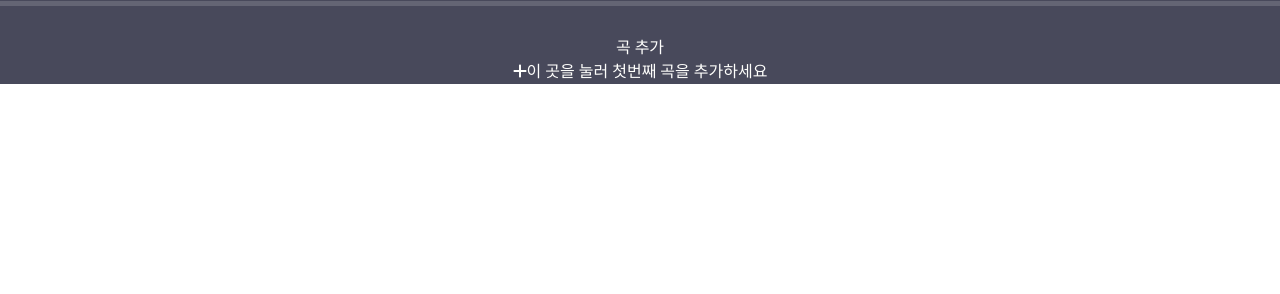
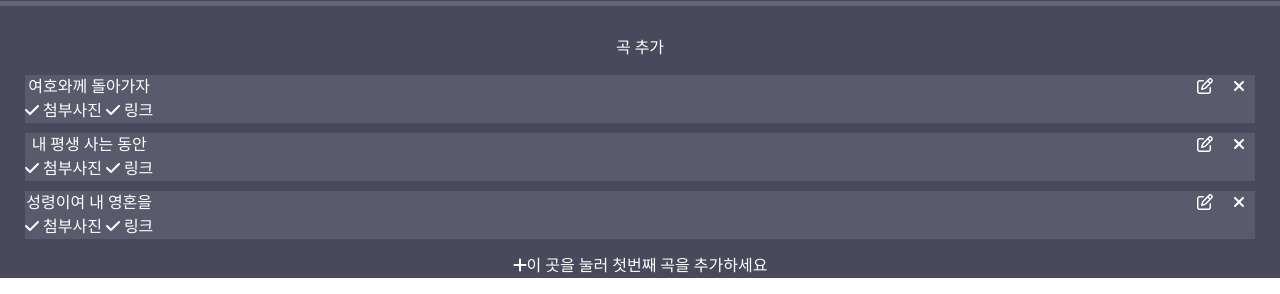
Before and after one commit to SongArtish/BODA, a Vue app: page /admin/add in a window 1280 px wide. Shown: the part 259-553 px from the top of the page. Built offline with nearby package versions, Linux system fonts and the light colour scheme.

Commit message:
바텀업 시트와 게시글 작성 데이터 연결

```diff
--- /dev/null
+++ b/src/data/index.js
@@ -0,0 +1,19 @@
+//임시 데이터
+
+export default [
+    {
+        song_title: '여호와께 돌아가자',
+        song_youtube:'https://www.youtube.com/watch?v=kdFH0iSBU9I',
+        song_image: null
+    },
+    {
+        song_title: '내 평생 사는 동안',
+        song_youtube:'https://www.youtube.com/watch?v=kdFH0iSBU9I',
+        song_image: null
+    },
+    {
+        song_title: '성령이여 내 영혼을',
+        song_youtube:'https://www.youtube.com/watch?v=kdFH0iSBU9I',
+        song_image: null
+    }
+]
--- a/src/views/Admin/AdminAddView.vue
+++ b/src/views/Admin/AdminAddView.vue
@@ -32,26 +32,49 @@
         <span>{{ blocktitle }}</span>
       </div>
 
-      <!--곡 추가 버튼-->
+
+      <!--곡 표시-->
+      <div class="song_info">
+        <div class="song_detail" v-for="(item,index) in data" :key="index">
+          <div>
+            <div id="song_detail_title">{{item.song_title}}</div>
+            <div>
+              <font-awesome-icon icon="fa-solid fa-check" />
+              첨부사진
+              <font-awesome-icon icon="fa-solid fa-check" />
+              링크
+              </div>
+
+          </div>
+
+          <div class=song_detail__icons>
+            <div class=song_detail_icon>
+            <font-awesome-icon icon="fa-regular fa-pen-to-square" />
+            </div>
+            <div class=song_detail_icon @click="deleteSong(index)">
+              <font-awesome-icon icon="fa-solid fa-xmark" />
+            </div>
+          </div>
+
+        </div>
+      </div>
+
+          <!--곡 추가 버튼-->
       <div class="song_add_btn">
         <font-awesome-icon icon="fa-solid fa-plus" @click="openModal" />
         <span>이 곳을 눌러 첫번째 곡을 추가하세요</span>
       </div>
 
+
+
       <!--바텀업 모달-->
       <AdminBottomModal v-if="bottommodal">
         <!-- 슬롯 콘텐츠 -->
-        <div
-          class="songtitle"
-          v-for="(songinfos, counter) in songinfos"
-          v-bind:key="counter"
-        ></div>
-        <!--곡 제목-->
         <p>곡 제목</p>
         <div>
           <input
             type="text"
-            v-model="songinfos.song_title"
+            v-model="song_title"
             placeholder="곡 제목을 입력하세요"
             required
           />
@@ -61,16 +84,17 @@
         <div>
           <input
             type="text"
-            v-model="songinfos.song_youtube"
+            v-model="song_youtube"
             placeholder="유튜브 링크를 입력하세요"
           />
         </div>
         <!-- 악보 첨부-->
-        <input type="file" accept="image/*" ref="song_image" />
+        <input type="file" @change="onInputImage()" accept="image/*" ref="song_image" />
         <!--footer 콘텐츠-->
         <template slot="footer">
-          <button @click="saveSong">완료</button>
+          <button @click.prevent="addSong">완료</button>
         </template>
+
         <!-- /footer -->
       </AdminBottomModal>
     </form>
@@ -84,6 +108,8 @@ import AdminSelect from "@/components/Admin/AdminSelect.vue";
 import AdminHeaderModal from "@/components/Admin/AdminHeaderModal.vue";
 import "vue2-datepicker/index.css";
 import AdminBottomModal from "@/components/Admin/AdminBottomModal.vue";
+import data from "../../data/index.js";
+
 
 export default {
   name: "AdminAdd",
@@ -98,18 +124,16 @@ export default {
   },
   data() {
     return {
+      data,
       alert_save: false,
       isModalViewed: false,
       bottommodal: false,
       blocktitle: "곡 추가",
       date: null,
-      songinfos: [
-        {
-          song_title: "",
-          song_youtube: "",
-          song_image: null,
-        },
-      ],
+      song_title: "",
+      song_youtube:"",
+      song_image: null,
+
     };
   },
   methods: {
@@ -119,13 +143,21 @@ export default {
     closeModal() {
       this.bottommodal = false;
     },
-    saveSong() {
-      this.songinfos.push({
-        songtitle: "",
-        youtubelink: "",
-        songimage: null,
-      });
+    addSong() {
+      this.data.push({
+        song_title: this.song_title,
+        song_youtube: this.song_youtube,
+        song_image: this.song_image,
+      })
+      this.closeModal()
     },
+    deleteSong(index) {
+      this.data.splice(index,1);
+    },
+    onInputImage(){
+      this.data.song_image = this.$refs.song_image.files
+      console.log("this.data.song_image")
+    }
   },
 };
 </script>
@@ -151,6 +183,24 @@ body {
   background-color: #646574;
   margin: 30px 0px;
 }
+.song_info{
+
+  margin: 10px 25px;
+  display: flex;
+  flex-direction: column;
+}
+.song_detail{
+  margin: 5px 0px;
+  background: #5A5A6D;
+  display: flex;
+  justify-content: space-between;
+}
+.song_detail__icons{
+  display: flex;
+}
+.song_detail_icon {
+  margin: 0px 10px;
+}
 #block-song-image-btn {
   display: flex;
   justify-content: center;
--- a/src/views/AdminView.vue
+++ b/src/views/AdminView.vue
@@ -2,8 +2,9 @@
 <template>
   <div class="AdminLoginpage">
     <!--헤더-->
-    <AdminHeader />
-
+    <div>
+      <span>찬양공유 관리자시스템</span>
+    </div>
     <div class="title">
       <div class="title__main">
         <span class="title__main" id="title__main_1">서울중앙교회 </span>
@@ -33,7 +34,7 @@
 </template>
 
 <script>
-import AdminHeader from "@/components/Admin/AdminHeader.vue";
+
 // import axios from "axios";
 import { mapState, mapActions } from "vuex";
 
@@ -65,10 +66,7 @@ export default {
     //     });
     // },
   },
-  name: "AdminView",
-  components: {
-    AdminHeader,
-  },
+  name: "AdminView"
 };
 </script>
 <style scoped>
```
Also changed, not shown: package.json (+13 -1 lines).
